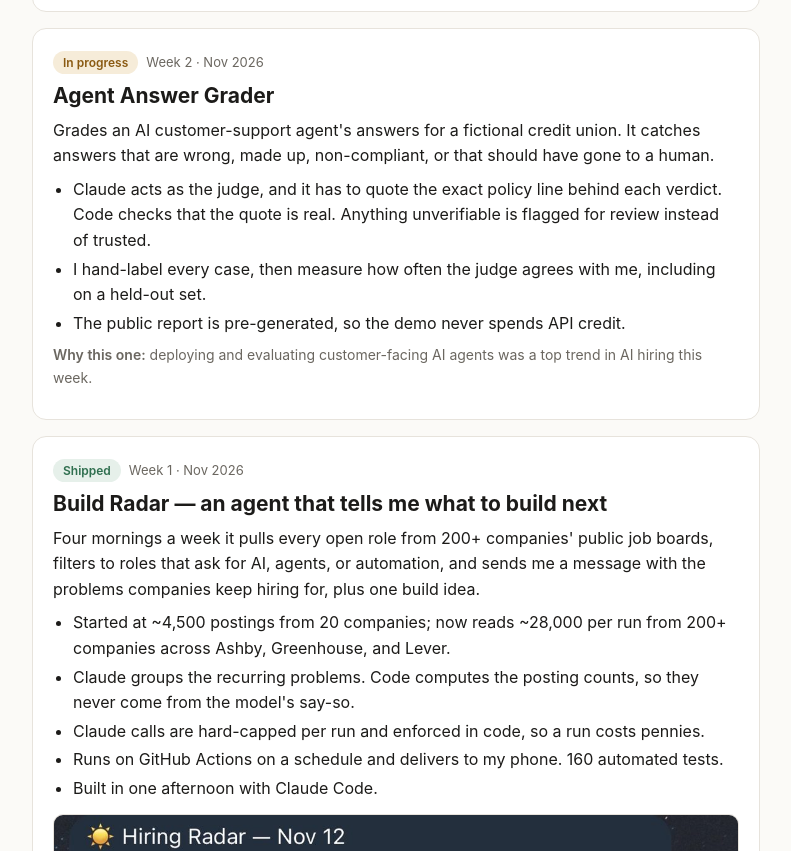
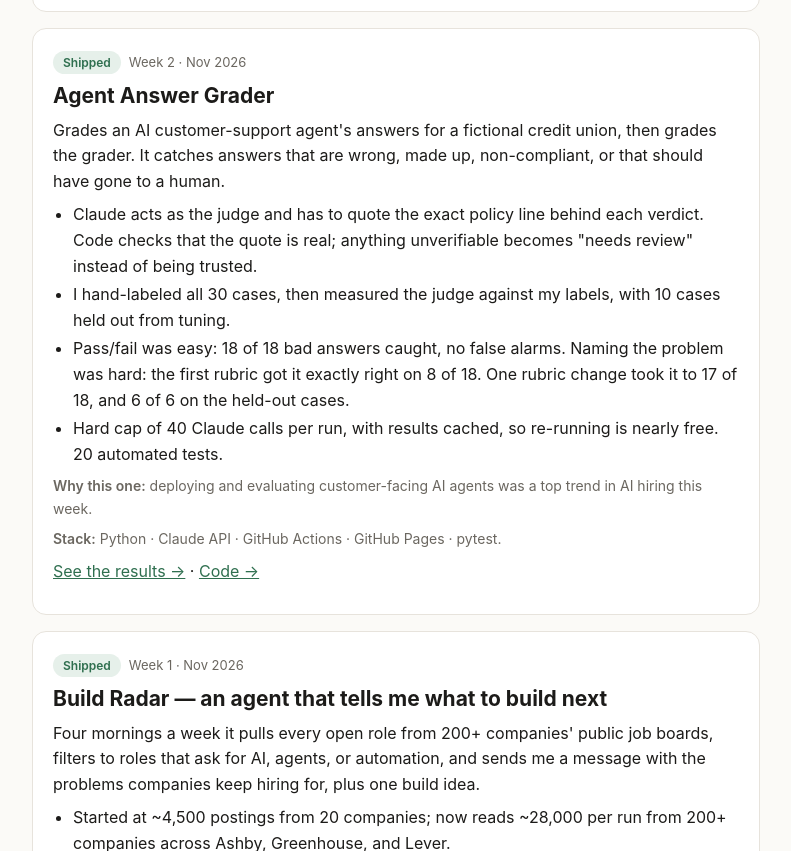
Before and after one commit to Nashmahler/builds, a plain HTML site: page index.html in a window 1280 px wide. Shown: the part 1056-1907 px from the top of the page, without its empty margins (244-1035 px from the left). Drawn offline with Linux system fonts and the light colour scheme.

Commit message:
Week 2 shipped: Agent Answer Grader
Co-Authored-By: Claude Opus 5.5 <noreply@anthropic.com>
Claude-Session: https://claude.ai/code/session_015rw9kWJp4hqJe5NaAUKcFZ

```diff
--- a/index.html
+++ b/index.html
@@ -101,15 +101,18 @@
   </article>
 
   <article class="card">
-    <div class="meta"><span class="pill wip">In progress</span><span>Week 2 · Nov 2026</span></div>
+    <div class="meta"><span class="pill">Shipped</span><span>Week 2 · Nov 2026</span></div>
     <h3>Agent Answer Grader</h3>
-    <p>Grades an AI customer-support agent's answers for a fictional credit union. It catches answers that are wrong, made up, non-compliant, or that should have gone to a human.</p>
+    <p>Grades an AI customer-support agent's answers for a fictional credit union, then grades the grader. It catches answers that are wrong, made up, non-compliant, or that should have gone to a human.</p>
     <ul>
-      <li>Claude acts as the judge, and it has to quote the exact policy line behind each verdict. Code checks that the quote is real. Anything unverifiable is flagged for review instead of trusted.</li>
-      <li>I hand-label every case, then measure how often the judge agrees with me, including on a held-out set.</li>
-      <li>The public report is pre-generated, so the demo never spends API credit.</li>
+      <li>Claude acts as the judge and has to quote the exact policy line behind each verdict. Code checks that the quote is real; anything unverifiable becomes "needs review" instead of being trusted.</li>
+      <li>I hand-labeled all 30 cases, then measured the judge against my labels, with 10 cases held out from tuning.</li>
+      <li>Pass/fail was easy: 18 of 18 bad answers caught, no false alarms. Naming the problem was hard: the first rubric got it exactly right on 8 of 18. One rubric change took it to 17 of 18, and 6 of 6 on the held-out cases.</li>
+      <li>Hard cap of 40 Claude calls per run, with results cached, so re-running is nearly free. 20 automated tests.</li>
     </ul>
     <p class="stack"><span class="label">Why this one:</span> deploying and evaluating customer-facing AI agents was a top trend in AI hiring this week.</p>
+    <p class="stack"><span class="label">Stack:</span> Python · Claude API · GitHub Actions · GitHub Pages · pytest.</p>
+    <p><a href="https://nashmahler.github.io/agent-answer-grader/">See the results →</a> · <a href="https://github.com/Nashmahler/agent-answer-grader">Code →</a></p>
   </article>
 
   <article class="card">
```
